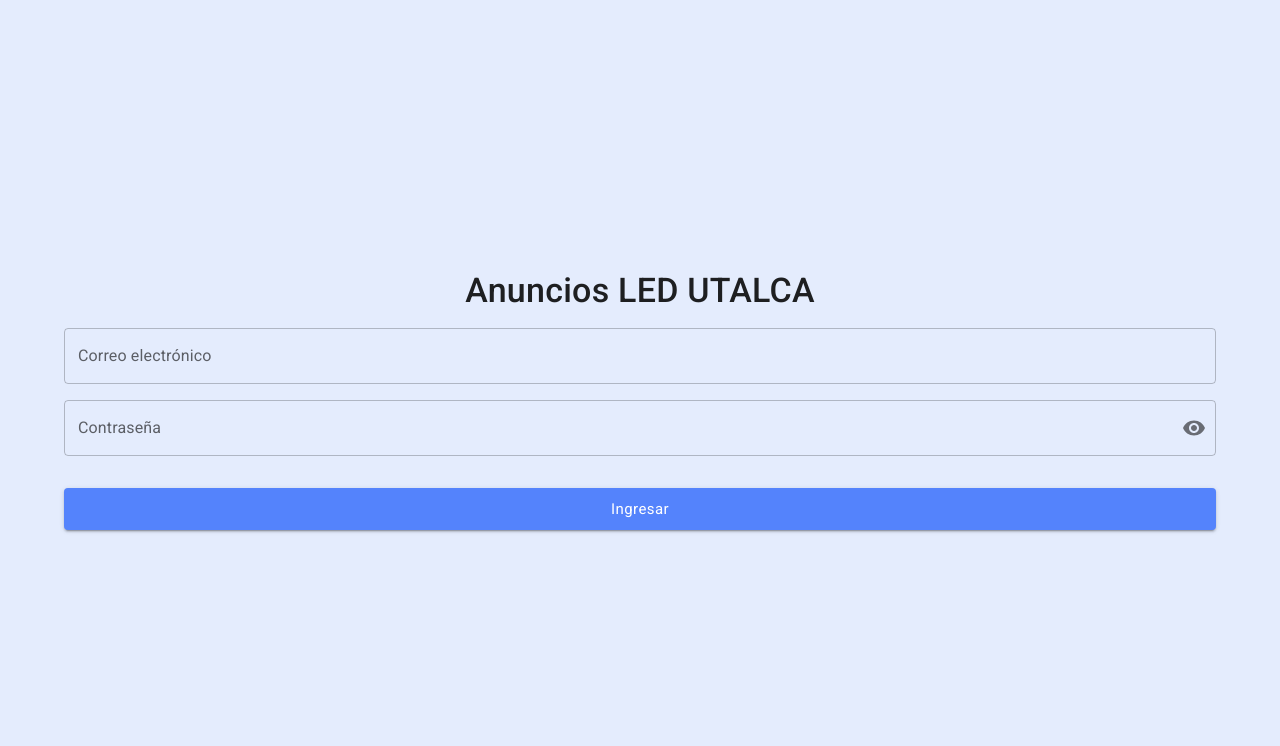
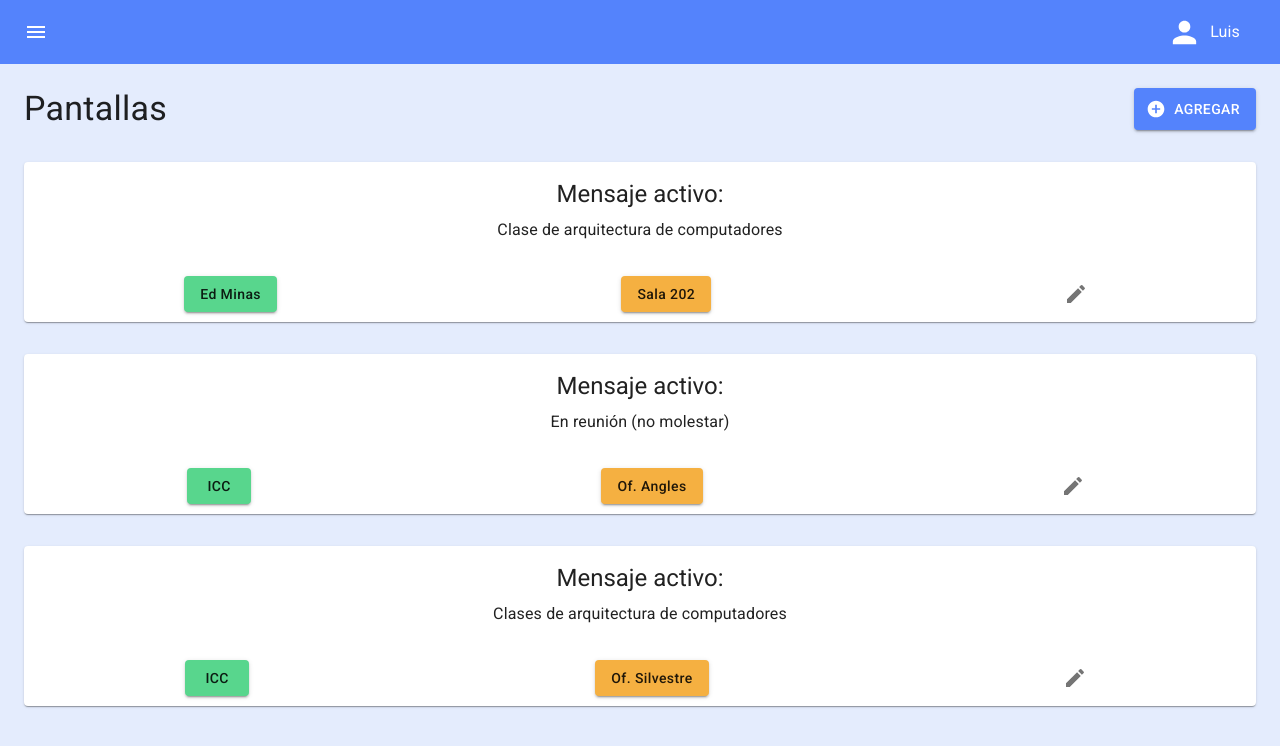
Before and after one commit to AlonsoxNa/gpt-pantallas-led, a React (Vite) app: page /usuario/pantallas in a window 1280 px wide. Before the commit this address led to /login. Shown: the top 746 px of the page. Built offline with nearby package versions, Linux system fonts and the light colour scheme.

Commit message:
feat: se crean vistas para usuario

```diff
--- /dev/null
+++ b/src/layout/UsuarioLayout.jsx
@@ -0,0 +1,25 @@
+import { Box } from '@mui/material';
+import { Navbar } from '../components/ui/Navbar';
+
+export const UsuarioLayout = ( { children } ) => {
+
+  return (
+    <Box sx={ { display: 'flex', minHeight: '100dvh', flexDirection: 'column' } }>
+
+      {/* TODO: Hay que modificar el navbar, ya que este es para administrador */ }
+      {/* Navbar */ }
+      <Navbar />
+      {/* Sidebar */ }
+
+      {/* Main content */ }
+      <Box
+        component="main"
+        sx={ { flexGrow: 1, bgcolor: 'primary.secondary', p: 3 } }
+      >
+        {/* Children */ }
+        { children }
+      </Box>
+
+    </Box>
+  );
+};
--- /dev/null
+++ b/src/pages/usuario/Pantallas.jsx
@@ -0,0 +1,33 @@
+import AddCircleIcon from '@mui/icons-material/AddCircle';
+import { Button, Grid, Typography } from '@mui/material';
+import { pantallas } from '../../assets/data/pantallas';
+import { CardCustomPantalla } from '../../components/admin/CardCustomPantalla';
+import { useNavigate } from 'react-router-dom';
+
+export const Pantallas = () => {
+
+  const navigate = useNavigate();
+
+  const onEditPantalla = ( pantalla ) => {
+    navigate( '/admin/cambiar-mensaje-pantalla', { state: { pantalla } } );
+  };
+
+  return (
+    <>
+      <Grid container justifyContent="space-between">
+        <Typography variant="h4">Pantallas</Typography>
+        <Button variant="contained" startIcon={ <AddCircleIcon /> }>
+          Agregar
+        </Button>
+      </Grid>
+      <Grid container>
+        { pantallas.map( ( pantalla ) => (
+          <Grid item xs={ 12 } key={ pantalla.id }>
+            <CardCustomPantalla pantalla={ pantalla } accionIcono={ onEditPantalla } />
+          </Grid>
+        ) ) }
+
+      </Grid>
+    </>
+  );
+};
--- a/src/routers/AppRouter.jsx
+++ b/src/routers/AppRouter.jsx
@@ -1,6 +1,7 @@
 import { Navigate, Route, Routes } from "react-router-dom";
 import { Login, Register } from '../pages/auth';
 import { AdminRoutes } from './AdminRoutes';
+import { UsuarioRoutes } from './UsuarioRoutes';
 
 export const AppRouter = () => {
   return (
@@ -13,6 +14,7 @@
 
       {/* Vistas de administrador */ }
       <Route path="/admin/*" element={ <AdminRoutes /> } />
+      <Route path="/usuario/*" element={ <UsuarioRoutes /> } />
 
       <Route path="/*" element={ <Navigate to="/login" /> } />
 
--- /dev/null
+++ b/src/routers/UsuarioRoutes.jsx
@@ -0,0 +1,20 @@
+import { Navigate, Route, Routes } from "react-router-dom";
+import { UsuarioLayout } from '../layout/UsuarioLayout';
+import { Pantallas } from '../pages/usuario/Pantallas';
+import { CambiarMensajePantalla } from '../pages/shared/CambiarMensajePantalla';
+
+export const UsuarioRoutes = () => {
+  return (
+    <UsuarioLayout>
+      <Routes>
+
+        {/* Vistas principales usuario */ }
+        <Route path="pantallas" element={ <Pantallas /> } />
+        <Route path="cambiar-mensaje-pantalla" element={ <CambiarMensajePantalla /> } />
+
+        <Route path="*" element={ <Navigate to="pantallas" /> } />
+      </Routes>
+    </UsuarioLayout>
+
+  );
+};
```
